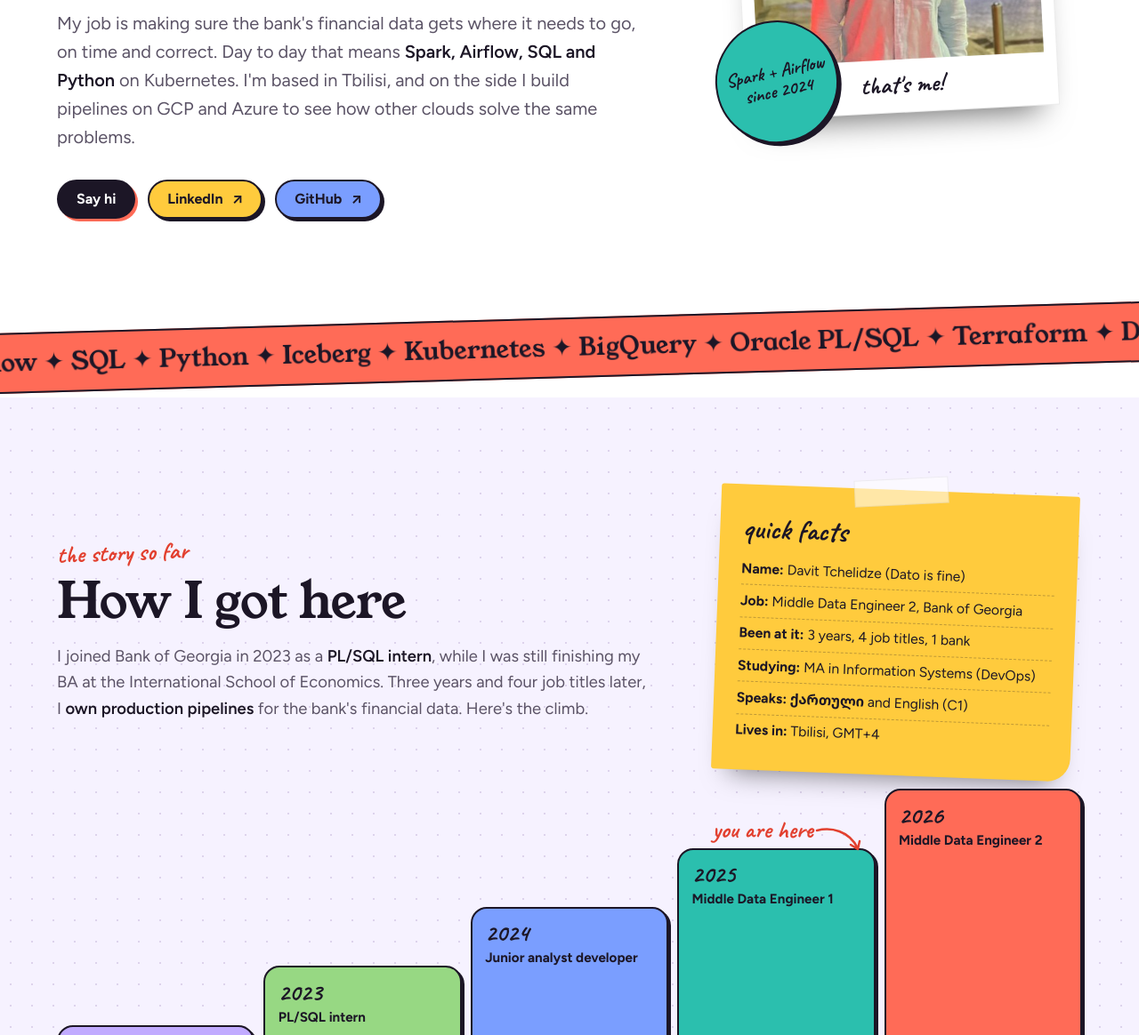
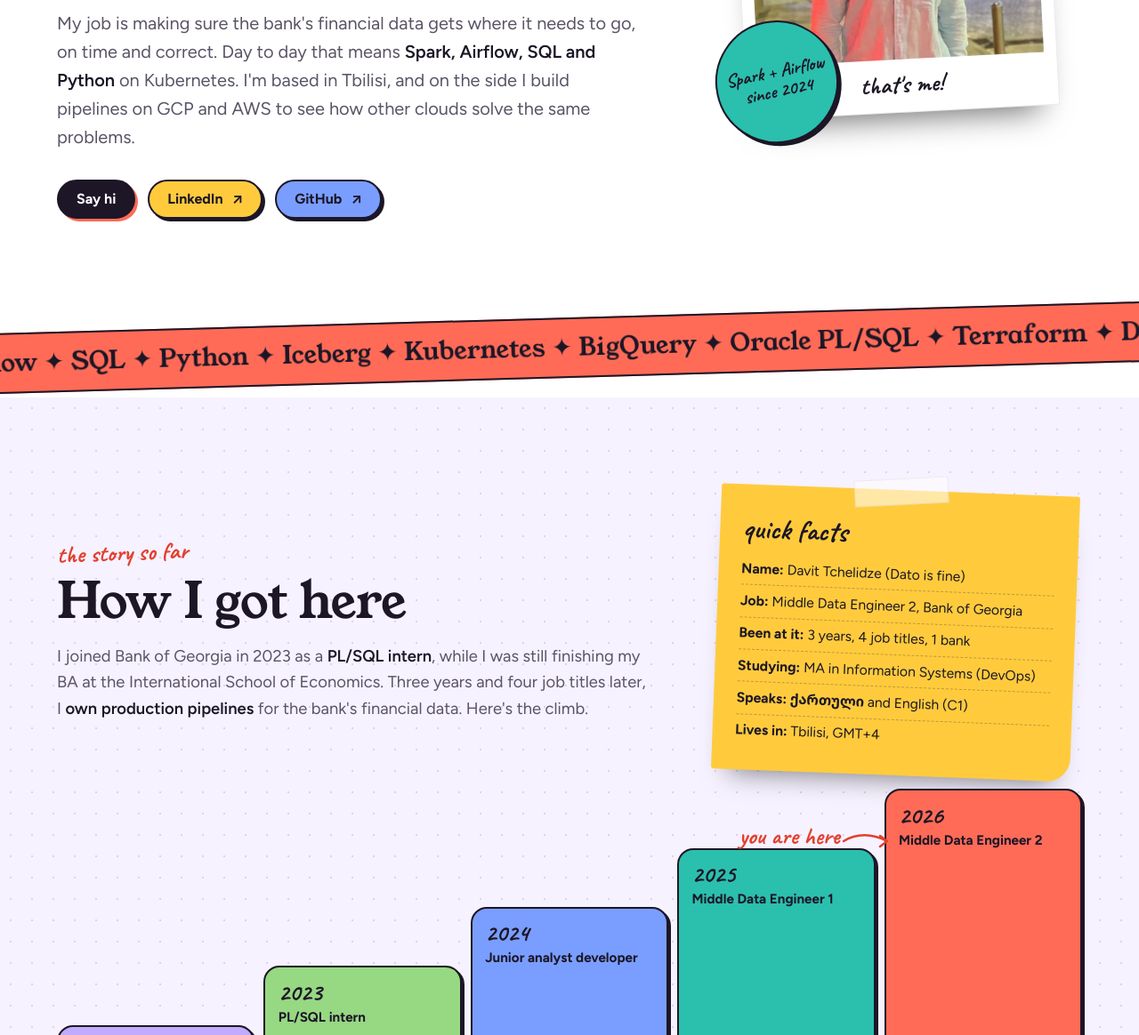
Before and after one commit to davittchelidze1/davittchelidze1.github.io, a plain HTML site: page index.html in a window 1280 px wide. Shown: the part 545-1709 px from the top of the page at 89% size. Drawn offline with Linux system fonts and the light colour scheme.

Commit message:
Point 'you are here' at the current role; mention GCP and AWS
Co-Authored-By: Claude Opus 5.5 <noreply@anthropic.com>

```diff
--- a/index.html
+++ b/index.html
@@ -13,7 +13,7 @@
 <meta name="twitter:card" content="summary">
 <style>body{margin:0}img{max-width:100%}[hidden]{display:none!important}</style>
 <title>Davit Tchelidze</title>
-<meta name="description" content="Davit Tchelidze (Dato), data engineer at Bank of Georgia in Tbilisi. Pipelines, migrations, side projects on GCP and Azure.">
+<meta name="description" content="Davit Tchelidze (Dato), data engineer at Bank of Georgia in Tbilisi. Pipelines, migrations, side projects on GCP and AWS.">
 <link rel="preconnect" href="https://fonts.googleapis.com">
 <link rel="preconnect" href="https://fonts.gstatic.com" crossorigin>
 <link rel="stylesheet" href="https://fonts.googleapis.com/css2?family=Caveat:wght@500;700&family=Figtree:ital,wght@0,400;0,500;0,600;0,700;0,800;1,400&family=Noto+Sans+Georgian:wght@600;800&family=Young+Serif&display=swap">
@@ -140,8 +140,8 @@ p,ul,ol{margin:0}
 .step .yr{font-family:var(--hand);font-weight:700;font-size:1.7rem;line-height:1}
 .step .ttl{font-weight:700;font-size:.95rem;line-height:1.25;overflow-wrap:anywhere}
 .s1{height:32%} .s2{height:49%} .s3{height:66%} .s4{height:83%} .s5{height:100%}
-.here{position:absolute;top:0;right:calc(20% + 14px);display:flex;align-items:flex-start;gap:2px;font-family:var(--hand);font-weight:700;font-size:1.7rem;line-height:1;color:var(--pen);white-space:nowrap}
-.here svg{width:56px;height:36px;flex:none;margin-top:8px}
+.here{position:absolute;top:.4rem;right:calc(20% - 14px);display:flex;align-items:flex-start;gap:2px;font-family:var(--hand);font-weight:700;font-size:1.7rem;line-height:1;color:var(--pen);white-space:nowrap}
+.here svg{width:54px;height:24px;flex:none;margin-top:6px}
 .here path{fill:none;stroke:currentColor;stroke-width:2.5;stroke-linecap:round;stroke-linejoin:round}
 @media (max-width:700px){
   .stairs{grid-template-columns:minmax(0,1fr);height:auto;gap:9px;align-items:start}
@@ -287,7 +287,7 @@ footer .hand{font-family:var(--hand);font-size:1.35rem;font-weight:700;line-heig
       <div>
         <p class="hello"><span class="ka" lang="ka">გამარჯობა!</span><span class="hand">(that's "hello" in Georgian)</span></p>
         <h1 class="big" id="hi">I'm Davit, and I build data <span class="squig">pipelines<svg viewBox="0 0 200 14" preserveAspectRatio="none" aria-hidden="true"><path d="M3 9 C 30 3, 55 13, 85 7 S 140 2, 165 8 S 192 10, 197 6"/></svg></span> at <span class="mark">Bank of Georgia.</span></h1>
-        <p class="lede">My job is making sure the bank's financial data gets where it needs to go, on time and correct. Day to day that means <b>Spark, Airflow, SQL and Python</b> on Kubernetes. I'm based in Tbilisi, and on the side I build pipelines on GCP and Azure to see how other clouds solve the same problems.</p>
+        <p class="lede">My job is making sure the bank's financial data gets where it needs to go, on time and correct. Day to day that means <b>Spark, Airflow, SQL and Python</b> on Kubernetes. I'm based in Tbilisi, and on the side I build pipelines on GCP and AWS to see how other clouds solve the same problems.</p>
         <div class="cta">
           <a class="pill dark" href="#contact">Say hi</a>
           <a class="pill sun ext" href="https://www.linkedin.com/in/davit-tchelidze-78a7b226a/" target="_blank" rel="noopener">LinkedIn</a>
@@ -343,7 +343,7 @@ footer .hand{font-family:var(--hand);font-size:1.35rem;font-weight:700;line-heig
         <a class="step s3 c-sky" href="#role-junior" role="listitem"><span class="yr">2024</span><span class="ttl">Junior analyst developer</span></a>
         <a class="step s4 c-teal" href="#role-mid1" role="listitem"><span class="yr">2025</span><span class="ttl">Middle Data Engineer 1</span></a>
         <a class="step s5 c-tomato" href="#role-mid2" role="listitem"><span class="yr">2026</span><span class="ttl">Middle Data Engineer 2</span></a>
-        <span class="here" aria-hidden="true">you are here<svg viewBox="0 0 56 36"><path d="M2 6 C 18 2, 38 6, 48 26 M 40 22 L 48 27 L 50 18"/></svg></span>
+        <span class="here" aria-hidden="true">you are here<svg viewBox="0 0 54 24"><path d="M2 13 C 16 4, 34 4, 51 13 M 43 7 L 51 13 L 43 19"/></svg></span>
       </div>
 
       <ol class="roles" reversed>
```
